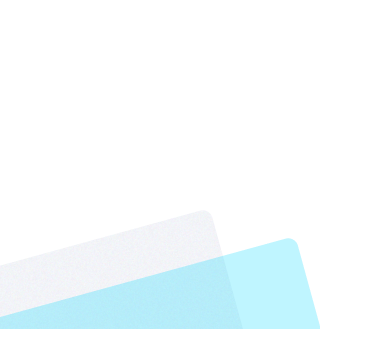
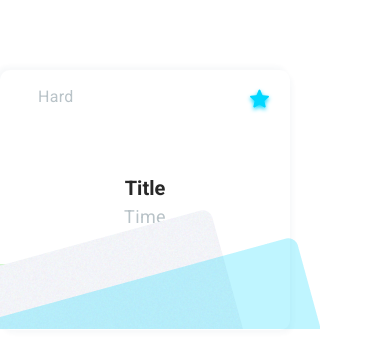
Before and after one commit to VolodymyrBuzinov/dashboard, a React (Create React App) app: page / in a window 390 px wide. Shown: the part 515-862 px from the top of the page. Built offline with nearby package versions, Linux system fonts and the light colour scheme.

Commit message:
Styles for mobile, tablet, comp done

```diff
--- a/src/App.js
+++ b/src/App.js
@@ -1,14 +1,23 @@
 // import MenuDone from './Components/MenuDone/MenuDone';
 import Router from './Router/Router';
 // import TemplateTodo from './Components/TemplateTodo/TemplateTodo';
+import DashboardListItem from './Components/DashboardListItem/DashboardListItem';
 
 function App() {
-  return (
+  return (<>
     <div className="App">
       {/* <MenuDone /> */}
       <Router />
       {/* <TemplateTodo /> */}
     </div>
+    <br></br>
+    <br></br>
+    <br></br>
+    <br></br>
+    <br></br>
+    <br></br>
+    <DashboardListItem />
+    </>
   );
 }
 
--- a/src/Components/DashboardListItem/DashboardListItem.jsx
+++ b/src/Components/DashboardListItem/DashboardListItem.jsx
@@ -6,12 +6,12 @@ import iconVector from '../../Icons/svg/Vector.svg'
 function DashboardListItem({ title, id, time, onClick}) {
   return (<>
     <li key={id} onClick={onClick} className={s.todoItem}>
-      <div className={s.todoItemСomplexity}>Сomplexity
+      <div className={s.todoItemСomplexity}>Hard
         <img className={s.todoItemSvg} src={`${iconVector}`} alt="" />
       </div>
         <p className={s.todoItemTitle}>Title{title}</p>
         <p className={s.todoItemTime}>Time{time}</p>
-      <div className={s.todoItemGroup}>GROUP</div>
+      <div className={s.todoItemGroup}>WORK</div>
     </li>
     </>
   );
--- a/src/Components/DashboardListItem/DashboardListItem.module.scss
+++ b/src/Components/DashboardListItem/DashboardListItem.module.scss
@@ -4,8 +4,7 @@
   display: flex;
   flex-direction: column;
   margin-bottom: 20px;
-  width: 290px;
-  height: 260px;
+  padding-top: 19px;
 
   background: #ffffff;
   box-shadow: -3px -4px 4px rgba(21, 57, 90, 0.03),
@@ -15,10 +14,12 @@
   @media screen and (max-width: 767px) {
     width: 290px;
     height: 260px;
+    padding-bottom: 33px;
   }
   @media screen and (min-width: 768px) {
     width: 205px;
     height: 199px;
+    padding-bottom: 21px;
   }
   @media screen and (min-width: 1280px) {
     width: 205px;
@@ -30,52 +31,45 @@
   display: flex;
   justify-content: space-between;
   flex-direction: row;
-  margin-top: 19px;
-  margin-left: 38px;
+
   margin-right: 21px;
   font-style: normal;
   font-weight: 400;
-  font-size: 16px;
-  line-height: 16px;
-  /* identical to box height */
+  letter-spacing: 0.02em;
+  color: #b9c3c8;
 
-  letter-spacing: 0.02em;
-
-  color: #b9c3c8;
+  @media screen and (max-width: 767px) {
+    margin-left: 38px;
+    margin-bottom: 70px;
+    font-size: 16px;
+    line-height: 16px;
+  }
+  @media screen and (min-width: 768px) {
+    margin-left: 36px;
+    margin-bottom: 42px;
+    font-size: 14px;
+    line-height: 14px;
+  }
 }
 
 .todoItemSvg {
-  width: 19px;
-  height: 19px;
-}
-
-.todoItemGroup {
-  margin-bottom: 33px;
-  padding-left: 21px;
-  padding-top: 10px;
-  width: 120px;
-  height: 35px;
-  background: #d3f6ce;
-  border-radius: 0px 25px 25px 0px;
-  font-style: normal;
-  font-weight: 400;
-  font-size: 14px;
-  line-height: 14px;
-  /* identical to box height */
-
-  letter-spacing: 0.02em;
-
-  color: #282828;
+  -webkit-filter: drop-shadow(0px 2px 2px #00d7ff);
+  filter: drop-shadow(0px 2px 2px #00d7ff);
+  @media screen and (max-width: 767px) {
+    width: 19px;
+    height: 19px;
+  }
+  @media screen and (min-width: 768px) {
+    width: 15px;
+    height: 15px;
+  }
 }
 
 .todoItemTitle {
   font-style: normal;
   font-weight: 700;
-  font-size: 16px;
-  height: 20px;
-  line-height: 16px;
+
   margin: 0;
-  margin-top: 71px;
   margin-left: auto;
   margin-right: auto;
   max-width: 200px;
@@ -83,18 +77,75 @@
   text-align: center;
 
   color: #282828;
+  @media screen and (max-width: 767px) {
+    font-size: 20px;
+    line-height: 20px;
+    margin-bottom: 10px;
+  }
+  @media screen and (min-width: 768px) {
+    font-size: 16px;
+    line-height: 16px;
+    margin-bottom: 12px;
+  }
 }
 
 .todoItemTime {
   font-style: normal;
   font-weight: 400;
-  font-size: 14px;
-  line-height: 14px;
-  height: 18px;
+
   text-align: center;
   letter-spacing: 0.02em;
   margin: 0;
-  margin-top: 10px;
-  margin-bottom: 38px;
+  margin-left: auto;
+  margin-right: auto;
+  max-width: 200px;
   color: #b9c3c8;
+  @media screen and (max-width: 767px) {
+    font-size: 18px;
+    line-height: 18px;
+    height: 18px;
+    margin-bottom: 38px;
+  }
+  @media screen and (min-width: 768px) {
+    font-size: 14px;
+    line-height: 14px;
+    height: 14px;
+    margin-bottom: 36px;
+  }
 }
+
+.todoItemGroup {
+  padding-left: 21px;
+  background: #d3f6ce;
+
+  font-style: normal;
+  font-weight: 400;
+
+  /* identical to box height */
+
+  letter-spacing: 0.02em;
+
+  color: #282828;
+  @media screen and (max-width: 767px) {
+    font-size: 14px;
+    line-height: 14px;
+    padding-top: 10px;
+    width: 120px;
+    height: 35px;
+    border-radius: 0px 25px 25px 0px;
+  }
+  @media screen and (min-width: 768px) {
+    font-size: 11px;
+    line-height: 11px;
+    padding-top: 7px;
+    width: 88px;
+    height: 25px;
+    border-radius: 0px 15px 15px 0px;
+  }
+}
+/*@media screen and (max-width: 767px) {
+  }
+  @media screen and (min-width: 768px) {
+  }
+  @media screen and (min-width: 1280px) {
+  }*/
```
